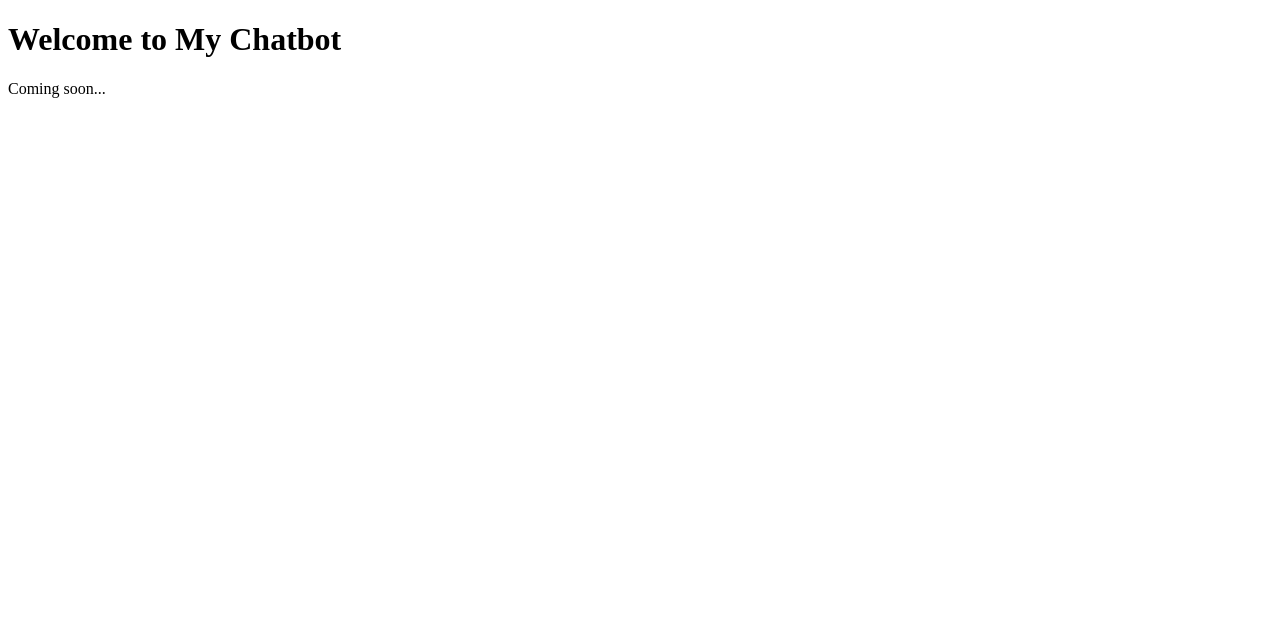
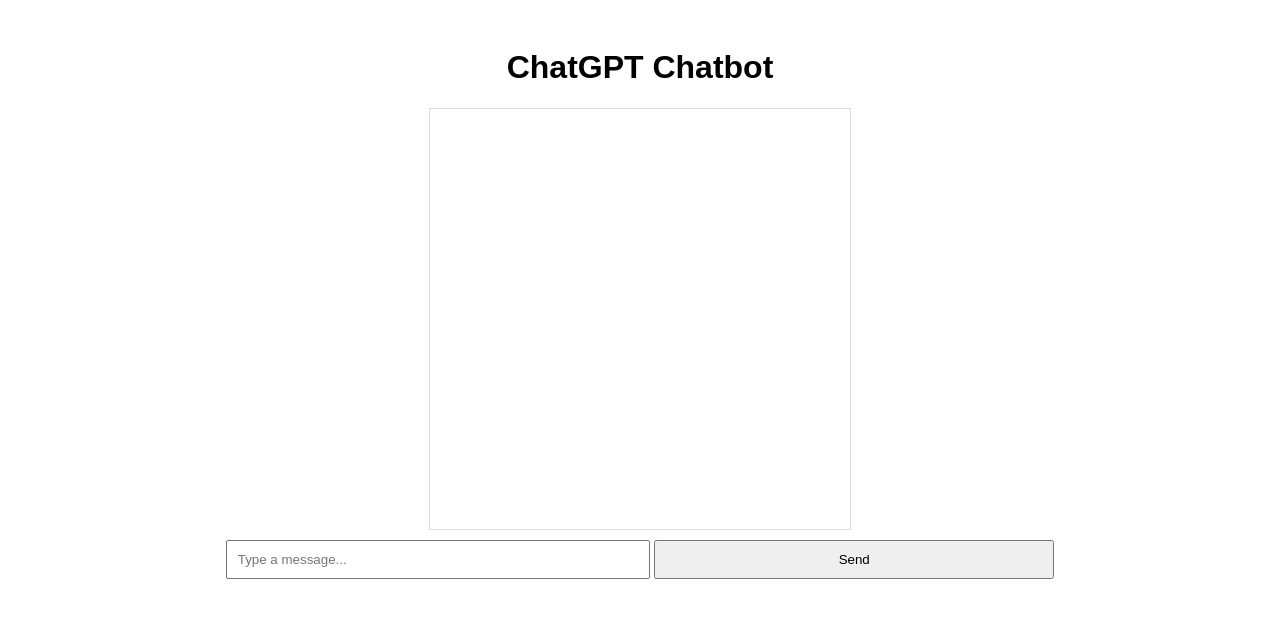
Before and after one commit to luciano234/chatbot_ui, a plain HTML site: page index.html in a window 1280 px wide. Drawn offline with Linux system fonts and the light colour scheme.

Commit message:
Update index.html

```diff
--- a/index.html
+++ b/index.html
@@ -3,10 +3,58 @@
 <head>
     <meta charset="UTF-8">
     <meta name="viewport" content="width=device-width, initial-scale=1.0">
-    <title>Chatbot</title>
+    <title>ChatGPT Chatbot</title>
+    <style>
+        body { font-family: Arial, sans-serif; text-align: center; padding: 20px; }
+        #chatbox { width: 100%; max-width: 400px; margin: auto; border: 1px solid #ddd; padding: 10px; height: 400px; overflow-y: scroll; }
+        .message { padding: 5px; margin: 5px 0; border-radius: 5px; }
+        .user { background: #007bff; color: white; text-align: right; }
+        .bot { background: #ddd; text-align: left; }
+        input, button { margin-top: 10px; padding: 10px; width: 90%; max-width: 400px; }
+    </style>
 </head>
 <body>
-    <h1>Welcome to My Chatbot</h1>
-    <p>Coming soon...</p>
+    <h1>ChatGPT Chatbot</h1>
+    <div id="chatbox"></div>
+    <input type="text" id="userInput" placeholder="Type a message...">
+    <button onclick="sendMessage()">Send</button>
+
+    <script>
+        const webhookURL = "https://hook.us1.make.com/zvjwiitd93do3bd5c4cnthmjbvcywvtr";  // Replace with your Make.com webhook URL
+
+        function sendMessage() {
+            let userInput = document.getElementById("userInput").value;
+            if (!userInput.trim()) return;
+
+            let chatbox = document.getElementById("chatbox");
+
+            // Show user message
+            let userMessage = document.createElement("div");
+            userMessage.className = "message user";
+            userMessage.textContent = userInput;
+            chatbox.appendChild(userMessage);
+            chatbox.scrollTop = chatbox.scrollHeight;
+
+            // Send user message to Make.com webhook
+            fetch(webhookURL, {
+                method: "POST",
+                headers: { "Content-Type": "application/json" },
+                body: JSON.stringify({ text: userInput })
+            })
+            .then(response => response.json())
+            .then(data => {
+                // Show bot response
+                let botMessage = document.createElement("div");
+                botMessage.className = "message bot";
+                botMessage.textContent = data.response;
+                chatbox.appendChild(botMessage);
+                chatbox.scrollTop = chatbox.scrollHeight;
+            })
+            .catch(error => console.error("Error:", error));
+
+            // Clear input field
+            document.getElementById("userInput").value = "";
+        }
+    </script>
 </body>
 </html>
```
